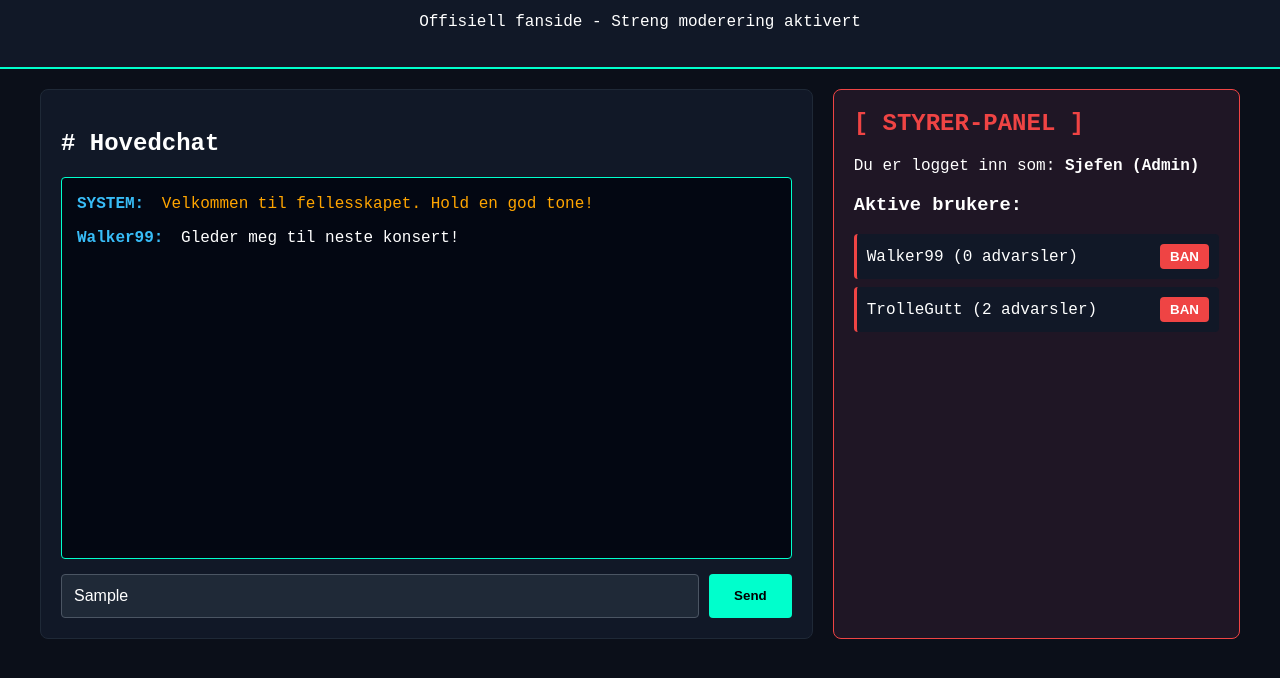
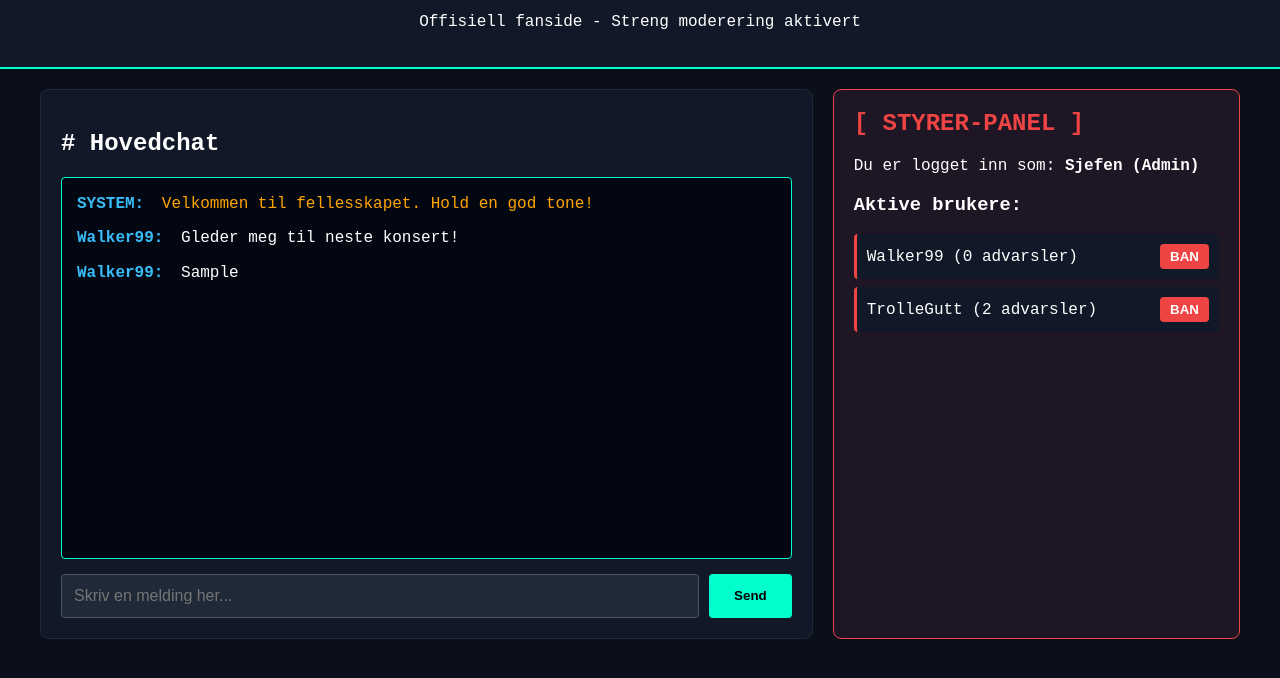
Before and after one commit to thomsi134-max/minn, a plain HTML site: page index.html in a window 1280 px wide. Both pictures are taken after typing "Sample" into the empty fields and a click on the button "Send". Shown: the part 60-738 px from the top of the page. Drawn offline with Linux system fonts and the light colour scheme.

Commit message:
Update index.html

```diff
--- a/index.html
+++ b/index.html
@@ -54,6 +54,70 @@
         </aside>
 
     </div>
+<!-- SCRIPT SOM STYRER LOGIKKEN, WARNINGS OG BANNING -->
+    <script>
+        // Liste med ord som ikke er lov (Svarteliste)
+        const styggeOrd = ["stygg", "teit", "dust", "noob", "bæsj"];
 
+        // Oversikt over brukere og deres advarsler (Simulert database)
+        let advarsler = {
+            "Walker99": 0,
+            "TrolleGutt": 2
+        };
+
+        // Funksjon for å sende melding
+        function sendMelding() {
+            const inputFelt = document.getElementById("messageInput");
+            let tekst = inputFelt.value.trim();
+
+            if (tekst === "") return; // Ikke send tomme meldinger
+
+            let brukernavn = "Walker99"; // Vi later som vi er denne brukeren når vi tester
+            let inneholderStygtOrd = false;
+
+            // Sjekk om meldingen inneholder stygge ord
+            styggeOrd.forEach(ord => {
+                if (tekst.toLowerCase().includes(ord)) {
+                    inneholderStygtOrd = true;
+                }
+            });
+
+            if (inneholderStygtOrd) {
+                // Slett meldingen (tøm feltet) og gi advarsel
+                inputFelt.value = "";
+                advarsler[brukernavn]++;
+
+                alert(`⚠️ MELDING BLOKKERT! Du skrev et ulovlig ord. Du har nå ${advarsler[brukernavn]} advarsel(er).`);
+
+                // Hvis brukeren bikker 3 advarsler, blir de bannet automatisk
+                if (advarsler[brukernavn] >= 3) {
+                    alert("🚫 Du har fått 3 advarsler og er herved BANNET fra Walker Community!");
+                    document.body.innerHTML = "<h1 style='color:red; text-align:center; margin-top:20%; font-family:monospace;'>DU ER BANNET FOR MOBBING.</h1>";
+                }
+                return;
+            }
+
+            // Hvis meldingen er OK, legg den til i chat-boksen
+            const chatBox = document.getElementById("chatBox");
+            const nyMelding = document.createElement("div");
+            nyMelding.classList.add("message");
+            nyMelding.innerHTML = `<span class="user">${brukernavn}:</span> ${tekst}`;
+
+            chatBox.appendChild(nyMelding);
+            chatBox.scrollTop = chatBox.scrollHeight; // Scroller automatisk ned
+            inputFelt.value = ""; // Tømmer tekstfeltet
+        }
+
+        // Funksjon for at DU kan banne folk fra styrer-panelet
+        function banBruker(navn) {
+            let bekreft = confirm(`Er du sikker på at du vil banne ${navn}?`);
+            if (bekreft) {
+                alert(`🔨 Brukeren ${navn} har blitt bannet av Styreren!`);
+
+                // Simulerer at brukeren blir borte fra listen
+                // I en ekte database vil denne personen aldri slippe inn igjen.
+            }
+        }
+    </script>
 </body>
 </html>
```
